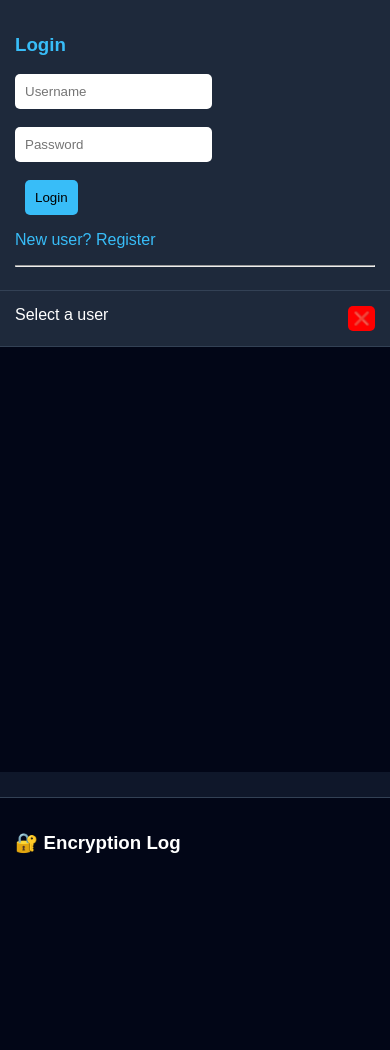
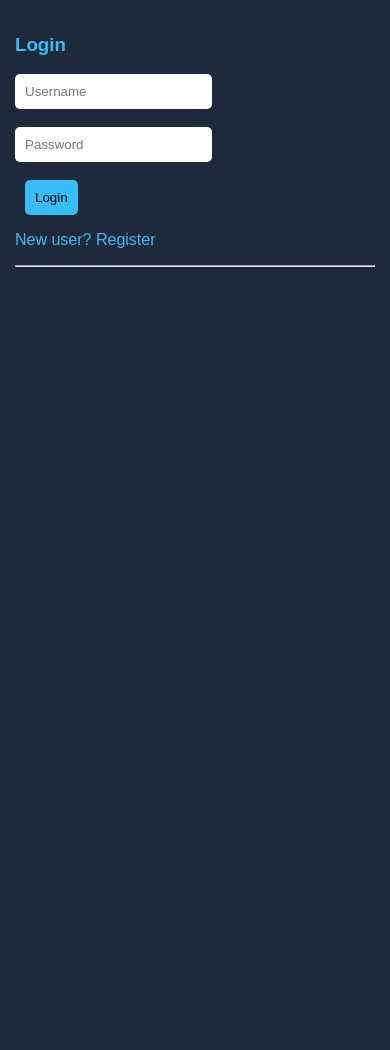
Before and after one commit to pranav-purandare-6/online_secure_chat, a Flask app: page / in a window 390 px wide. After the commit the page ends 267 px from the top, so only its background shows below. Run offline with Flask 3, Linux system fonts and the light colour scheme; some libraries are stand-ins or nearby versions.

```diff
--- a/static/style.css
+++ b/static/style.css
@@ -197,32 +197,69 @@ button {
   letter-spacing: 0.3px;
 }
 
-/* MOBILE RESPONSIVENESS */
+/* MOBILE RESPONSIVENESS (WhatsApp Style) */
+.back-btn { display: none; }
+.close-btn { display: inline-block; }
+
 @media (max-width: 768px) {
   body {
-    flex-direction: column;
-    height: auto;
-    min-height: 100vh;
+    display: block;
+    height: 100vh;
+    overflow: hidden; /* Prevent body scrolling */
   }
 
-  .sidebar, .chat-container, .crypto-panel {
+  /* DEFAULT STATE: Show Sidebar, Hide Chat */
+  .sidebar {
     width: 100%;
+    height: 100vh;
     box-sizing: border-box;
-    height: auto;
+    display: block;
   }
 
   .chat-container {
-    height: 60vh; /* Scrollable chat area on mobile */
-    border-top: 1px solid #334155;
+    display: none;
+    width: 100%;
+    height: 100vh;
+    box-sizing: border-box;
+    border-top: none;
   }
 
   .crypto-panel {
-    height: 30vh; /* Smaller area for crypto logs */
-    border-left: none;
-    border-top: 1px solid #334155;
+    display: none !important; /* Hide encryption log entirely on mobile for cleaner UI */
+  }
+
+  /* ACTIVE STATE: Hide Sidebar, Show Chat */
+  body.mobile-chat-active .sidebar {
+    display: none;
+  }
+
+  body.mobile-chat-active .chat-container {
+    display: flex;
+  }
+
+  /* HEADER BUTTONS */
+  .back-btn {
+    display: inline-block;
+    background: transparent;
+    color: white;
+    border: none;
+    font-size: 20px;
+    cursor: pointer;
+    margin-right: 15px;
+    padding: 0;
+  }
+
+  .close-btn {
+    display: none !important;
+  }
+
+  .chat-header {
+    background: #075e54; /* WhatsApp classic green header */
+    display: flex;
+    align-items: center;
   }
 
   .message {
-    max-width: 85%; /* Give message bubbles more horizontal space */
+    max-width: 85%;
   }
 }
--- a/templates/index.html
+++ b/templates/index.html
@@ -47,8 +47,9 @@
 <!-- CHAT -->
 <div class="chat-container">
   <div class="chat-header">
+    <button class="back-btn" onclick="closeChat()">⬅</button>
     <span id="chatTitle">Select a user</span>
-    <button onclick="closeChat()" style="float:right; background:red; color:white; border:none; padding:5px; cursor:pointer;">❌</button>
+    <button class="close-btn" onclick="closeChat()" style="float:right; background:red; color:white; border:none; padding:5px; cursor:pointer;">❌</button>
   </div>
   <div class="chat-box" id="chat"></div>
   <div id="typingIndicator" class="typing-indicator"></div>
@@ -202,6 +203,7 @@ function closeChat() {
   $id("chatTitle").innerText="Select a user";
   $id("chatInput").style.display="none";
   $id("typingIndicator").style.opacity="0";
+  document.body.classList.remove("mobile-chat-active");
 }
 
 // ══════════════════════════════════════════════════════════════════════════
@@ -246,6 +248,7 @@ function renderUsers() {
     $id("chat").innerHTML=""; $id("crypto").innerHTML="";
     $id("chatInput").style.display="flex";
     $id("typingIndicator").style.opacity="0";
+    document.body.classList.add("mobile-chat-active");
     // Fetch all online users' public keys for broadcast encryption
     socket.emit('get_online_keys');
     renderUsers();
@@ -270,6 +273,7 @@ function renderUsers() {
       $id("chatTitle").innerText="Chat with "+u;
       $id("chat").innerHTML=""; $id("crypto").innerHTML="";
       $id("chatInput").style.display="flex";
+      document.body.classList.add("mobile-chat-active");
       renderUsers();
       // Request peer's public key then load history
       socket.emit('get_public_key', {username: u});
```
